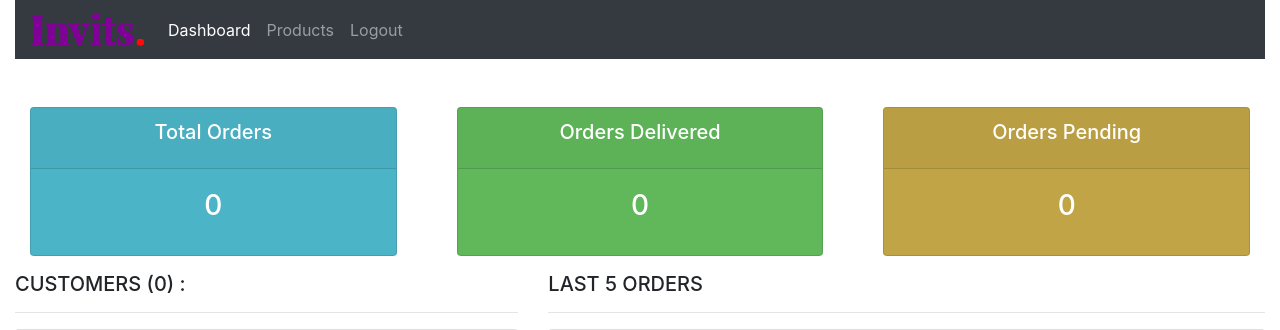
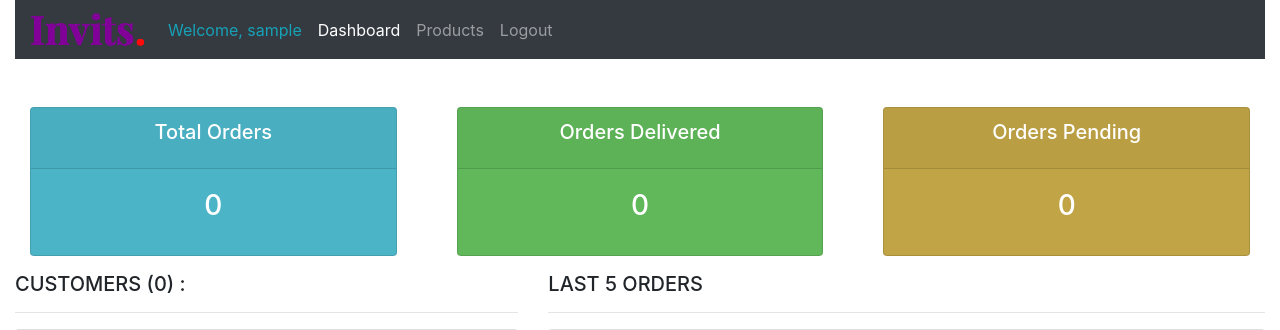
Before and after one commit to jobic10/crmwithdjango, a Django app: page / in a window 1280 px wide. Shown: the top 330 px of the page. Run offline with Django 3.2, Linux system fonts and the light colour scheme; the visitor is signed in with stand-in values (Sample User, id 1); some libraries are stand-ins or nearby versions.

Commit message:
Welcome banner to navbar

```diff
--- a/account/templates/account/navbar.html
+++ b/account/templates/account/navbar.html
@@ -9,6 +9,7 @@
     <ul class="navbar-nav">
 
       {% if request.user.is_authenticated %}
+      <li class="nav-link text-info">Welcome, {{ user }}</li>
       {% url 'home' as home_url %}
       <li class="nav-item {% if request.path == home_url %}active{% endif %}">
         <a class="nav-link" href="{{ home_url }}">Dashboard</a>
@@ -17,9 +18,10 @@
       <li class="nav-item  {% if request.path == products_url %}active{% endif %}">
         <a class="nav-link" href="{{ products_url }}">Products</a>
       </li>
-      <li class="nav-item">
+      <li class="nav-item ">
         <a class="nav-link" href="{% url 'logout' %}">Logout</a>
       </li>
+
       {% else %}
       {% url 'register' as register %}
       <li class="nav-item {% if request.path == register %}active{% endif %}">
```
